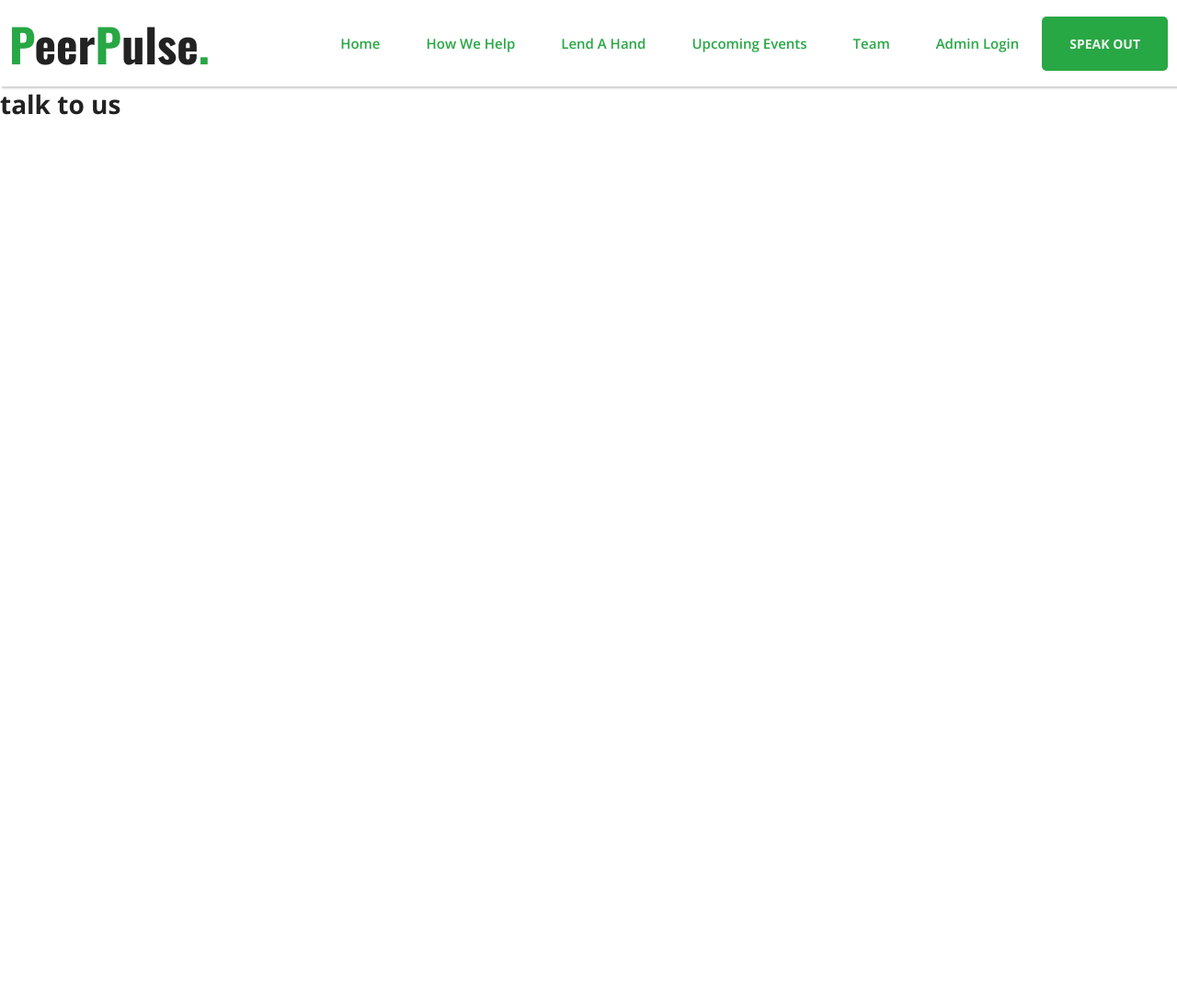
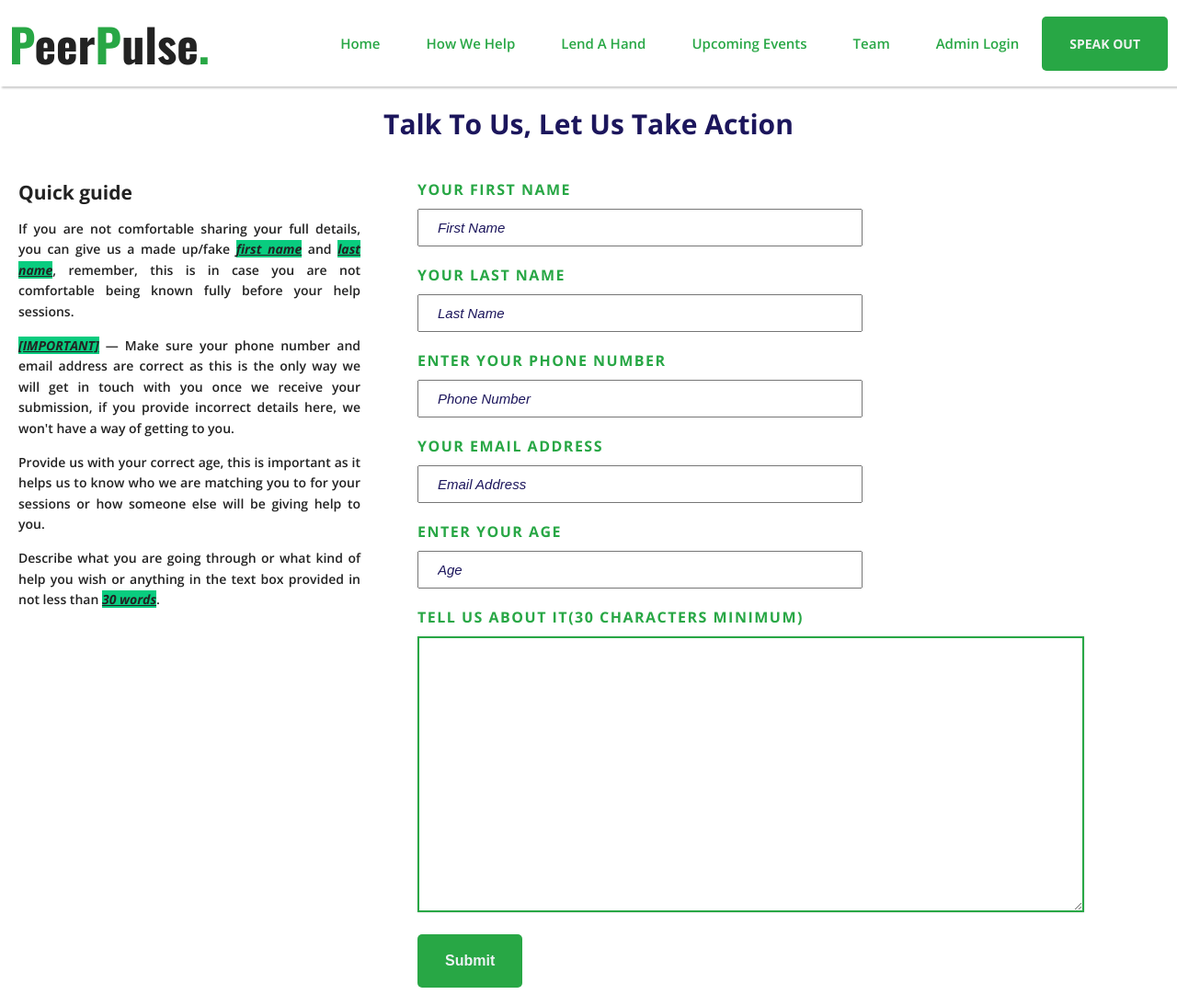
Before and after one commit to hum-dev/PeerPulse, a Flask app: template templates/talk_to_us.html in a window 1280 px wide. Shown: the whole page at 92% size. Before the commit the page ends 125 px from the top, so only its background shows below. Run offline with Flask 3, Linux system fonts and the light colour scheme; the template is opened without the code that fills it: values that come from a table or form of the project are taken from there, others are empty.

Commit message:
complete basic frontend

```diff
--- /dev/null
+++ b/forms.py
@@ -0,0 +1,20 @@
+#!/usr/bin/env python3
+"""
+Handles anything to do with forms in the application
+"""
+
+from flask_wtf import FlaskForm
+from wtforms import StringField, IntegerField, TextAreaField, SubmitField
+from wtforms.validators import Length, EqualTo, Email, DataRequired
+
+class SpeakOutForm(FlaskForm):
+    """
+    Form that users will be filling to be reached out to
+    """
+    first_name = StringField('Your first name', validators=[DataRequired(), Length(min=3, max=20)])
+    last_name = StringField('Your last name', validators=[DataRequired(), Length(min=2, max=20)])
+    phone_number = IntegerField('Enter your phone number', validators=[DataRequired()])
+    email_address = StringField('Your email address', validators=[DataRequired(), Email()])
+    age = IntegerField('Enter your age', validators=[DataRequired()])
+    issue_textual = TextAreaField('Tell us about it(30 characters minimum)', validators=[DataRequired(), Length(min=30)])
+    submit = SubmitField("Submit")
--- a/main.py
+++ b/main.py
@@ -3,15 +3,28 @@
 entry point for this application
 """
 
-from flask import Flask, render_template
-
+from flask import Flask, render_template, redirect, url_for
+from forms import SpeakOutForm
 
 app = Flask(__name__)
+app.config['SECRET_KEY'] = 'fe7f90a588d99805a3764b5709e8ddefe862f04e'
 
 @app.route('/home')
 @app.route('/')
 def home():
     return render_template('index.html')
 
+@app.route('/success')
+def success_submission():
+    return render_template('success_submission.html')
+
+@app.route('/talk-to-us', methods=["GET", "POST"])
+def talk_to_us():
+    form = SpeakOutForm()
+    if form.validate_on_submit:
+        return redirect(url_for('success_submission'))
+        # pass
+    return render_template('talk_to_us.html', title="PeerPulse. - talk to us", form=form), 200
+
 if __name__ == "__main__":
     app.run(debug=True)
--- a/static/css/styles.css
+++ b/static/css/styles.css
@@ -95,6 +95,55 @@ body{
     color: var(--color-secondary);
     text-transform: capitalize;
     text-align: center;
+}
+
+.form-text-area{
+    padding: 2rem;
+    font-family: var(--open-sans-font);
+    font-weight: 600;
+    line-height: 1.6;
+    border: none;
+    outline: none;
+    box-shadow: 0 0 2px #ccc;
+    border: 2px solid var(--color-primary-dark);
+    min-width: 90%;
+    min-height: 30rem;
+    font-size: 1.6rem;
+}
+
+.form-submit{
+    border: none;
+    outline: none;
+    padding: 2rem 3rem;
+    font-size: 1.6rem;
+    font-weight: 700;
+    background-color: var(--color-primary-dark);
+    border-radius: 5px;
+    color: var(--color-heavy-white);
+}
+
+.page-section-title{
+    text-transform: capitalize;
+    text-align: center;
+    margin: 2rem auto;
+    color: var(--color-secondary);
+    font-size: 3rem;
+}
+
+.success-submission-text{
+    font-size: 3rem;
+    margin: 4rem auto;
+    text-align: center;
+    text-transform: capitalize;
+    color: var(--color-primary-dark);
+    width: 90%;
+}
+
+.form-submission__image{
+    --size: 50rem;
+    width: var(--size);
+    display: block;
+    margin: 4rem auto;
 }
 /* End of utilities stylings */
 
@@ -389,3 +438,68 @@ figcaption{
     font-weight: bold;
 }
 /* end of footer stylings */
+
+/* talk to us section */
+
+.talk-to-us-section{
+    position: relative;
+}
+
+.talk-section__container{
+    display: flex;
+    padding: 2rem;
+    position: relative;
+}
+
+.talk-section__container--guide{
+    width: 30%;
+    margin-right: auto;
+    position: sticky;
+    top: 0;
+    left: 0;
+}
+
+.guide-text{
+    text-align: justify;
+    line-height: 1.6;
+    margin-top: 1.5rem;
+    font-weight: 600;
+}
+
+.guide-text strong{
+    text-decoration: underline;
+    background-color: var(--color-primary);
+}
+
+.talk-section__container--form{
+    width: 65%;
+}
+
+.talk-form_group{
+    margin-bottom: 2rem;
+}
+
+.talk-form_group--label{
+    display: block;
+    font-size: 1.6rem;
+    text-transform: uppercase;
+    font-weight: bold;
+    letter-spacing: 1.5px;
+    margin-bottom: 1rem;
+    color: var(--color-primary-dark);
+}
+
+.talk-form_group--input{
+    padding: 1rem 2rem;
+    font-size: 1.5rem;
+    font-weight: bold;
+    min-width: 60%;
+}
+
+.talk-form_group--input::placeholder{
+    font-weight: normal;
+    text-transform: capitalize;
+    font-style: italic;
+    color: var(--color-secondary);
+}
+/* end of talk to us section */
--- a/templates/base.html
+++ b/templates/base.html
@@ -4,6 +4,7 @@
     <meta charset="UTF-8">
     <meta http-equiv="X-UA-Compatible" content="IE=edge">
     <meta name="viewport" content="width=device-width, initial-scale=1.0">
+    <link rel="icon" href="{{ url_for('static', filename='images/blob.png') }}">
     {% if title %}
     <title>{{ title }}</title>
     {% else %}
@@ -16,13 +17,13 @@
         <h1 class="logo"><span>P</span>eer<span>P</span>ulse<span>.</span></h1>
         <nav class="header__nav">
             <ol class="header__nav-list">
-                <li class="header__nav-list--item"><a href="">Home</a></li>
+                <li class="header__nav-list--item"><a href="{{ url_for('home') }}">Home</a></li>
                 <li class="header__nav-list--item"><a href="">How we help</a></li>
                 <li class="header__nav-list--item"><a href="">lend a hand</a></li>
                 <li class="header__nav-list--item"><a href="">upcoming events</a></li>
                 <li class="header__nav-list--item"><a href="">team</a></li>
                 <li class="header__nav-list--item"><a href="">admin login</a></li>
-                <a class="header__cta" href="">speak out</a>
+                <a class="header__cta" href="{{ url_for('talk_to_us') }}">speak out</a>
             </ol>
         </nav>
     </header>
--- /dev/null
+++ b/templates/success_submission.html
@@ -0,0 +1,5 @@
+{% extends 'base.html' %}
+{% block pagecontent %}
+<h5 class="success-submission-text">You have successfully submitted, we will take appropriate actions and get back to you as soon as possible</h5>
+<img src="{{ url_for('static', filename='images/ww2.png') }}" alt="" class="form-submission__image">
+{% endblock pagecontent%}
--- a/templates/talk_to_us.html
+++ b/templates/talk_to_us.html
@@ -1,4 +1,58 @@
 {% extends 'base.html' %}
 {% block pagecontent %}
-<h1>talk to us</h1>
+<section class="talk-to-us-section">
+    <h2 class="page-section-title">talk to us, let us take action</h2>
+    <div class="talk-section__container">
+        <div class="talk-section__container--guide">
+            <h2>Quick guide</h2>
+            <p class="guide-text">
+                If you are not comfortable sharing your full details, you can give us a made up/fake <strong><em>first name</em></strong> and <strong><em>last name</em></strong>, remember, this is in case you are not comfortable being known fully before your help sessions.
+            </p>
+            <p class="guide-text">
+                <strong><em>[IMPORTANT]</em></strong> &mdash; Make sure your phone number and email address are correct as this is the only way we will get in touch with you once we receive your submission, if you provide incorrect details here, we won't have a way of getting to you.
+            </p>
+            <p class="guide-text">
+                Provide us with your correct age, this is important as it helps us to know who we are matching you to for your sessions or how someone else will be giving help to you.
+            </p>
+            <p class="guide-text">
+                Describe what you are going through or what kind of help you wish or anything in the text box provided in not less than <strong><em>30 words</em></strong>.
+            </p>
+        </div>
+        <div class="talk-section__container--form">
+            <form action="" class="talk_to_us_form">
+                {{form.hidden_tag()}}
+                <div class="talk-form_group">
+                    {{form.first_name.label(class="talk-form_group--label")}}
+                    {{ form.first_name(class="talk-form_group--input", placeholder="first name") }}
+                </div>
+
+                <div class="talk-form_group">
+                    {{form.last_name.label(class="talk-form_group--label", placeholder="last name")}}
+                    {{ form.last_name(class="talk-form_group--input", placeholder="last name") }}
+                </div>
+
+                <div class="talk-form_group">
+                    {{form.phone_number.label(class="talk-form_group--label", placeholder="phone number")}}
+                    {{ form.phone_number(class="talk-form_group--input", placeholder="phone number") }}
+                </div>
+
+                <div class="talk-form_group">
+                    {{form.email_address.label(class="talk-form_group--label", placeholder="email address")}}
+                    {{ form.email_address(class="talk-form_group--input", placeholder="email address") }}
+                </div>
+
+                <div class="talk-form_group">
+                    {{form.age.label(class="talk-form_group--label", placeholder="age")}}
+                    {{ form.age(class="talk-form_group--input", placeholder="age") }}
+                </div>
+
+                <div class="talk-form_group">
+                    {{form.issue_textual.label(class="talk-form_group--label", placeholder="talk")}}
+                    {{ form.issue_textual(class="form-text-area") }}
+                </div>
+                {{ form.submit(class="form-submit")}}
+            </form>
+        </div>
+    </div>
+</section>
 {% endblock pagecontent %}
```
Also changed, not shown: templates/index.html (+36 -36 lines).
